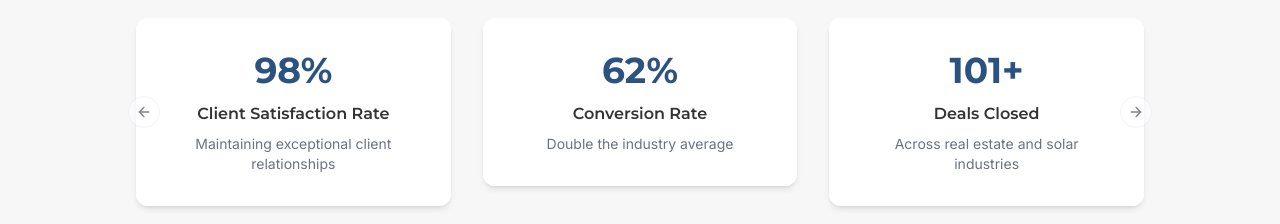
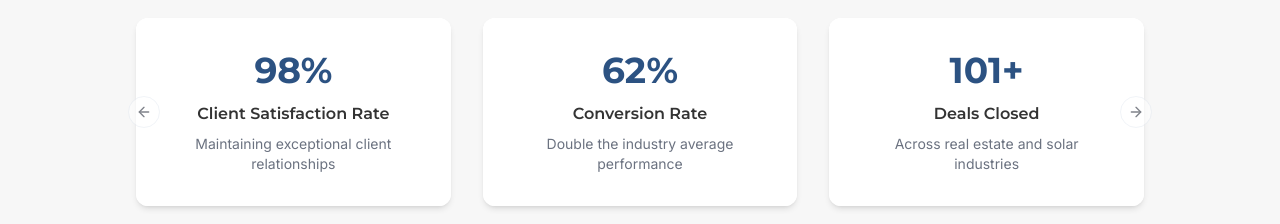
Before and after one commit to nrochet/niels-closer, a React (Vite) app: page / in a window 1280 px wide. Shown: the part 1860-2084 px from the top of the page. Built offline with nearby package versions, Linux system fonts and the light colour scheme.

Commit message:
Update TrackRecord.tsx

```diff
--- a/src/components/TrackRecord.tsx
+++ b/src/components/TrackRecord.tsx
@@ -9,7 +9,7 @@ const TrackRecord = () => {
   }, {
     metric: "62%",
     description: "Conversion Rate",
-    detail: "Double the industry average"
+    detail: "Double the industry average performance"
   }, {
     metric: "101+",
     description: "Deals Closed",
```
